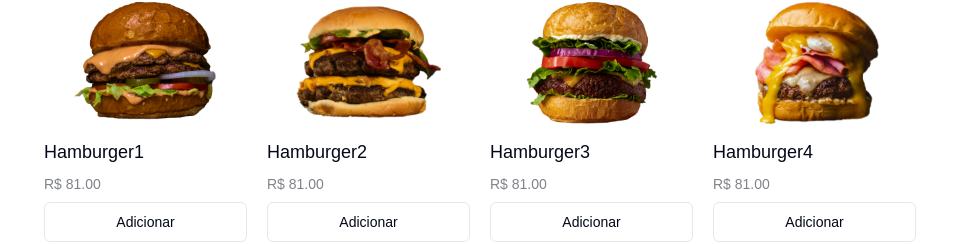
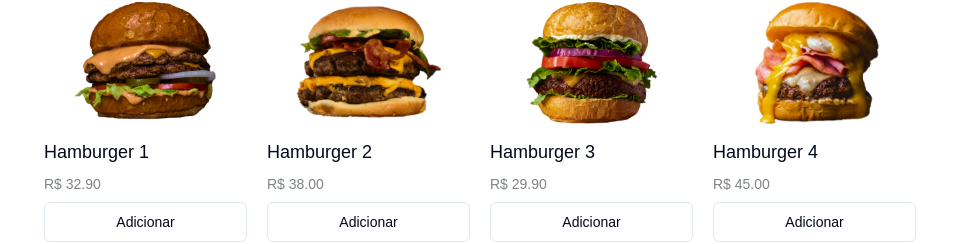
Before and after one commit to luiizJ/Sistema-de-Pedidos, a Next.js app: page / in a window 1280 px wide. Shown: the part 191-435 px from the top of the page, without its empty margins (160-1119 px from the left). Built offline with nearby package versions, Linux system fonts and the light colour scheme; no server answers.

Commit message:
feat: update product database with real descriptions and prices
Added descriptive content for all sushi, combo, burger, and temaki items. Adjusted price values to reflect real-world BRL market standards, improving the overall data quality for the SaaS product.

```diff
--- a/public/products.ts
+++ b/public/products.ts
@@ -1,221 +1,267 @@
 import { Product } from "@/types/product";
 
 export const products: Product[] = [
+  // --- SUSHI ---
   {
     id: 1,
-        category: 'sushi',
-        name: 'Sushi 1',
-        image: '/images/sushi/sushi1.png',
-        price: 49
+    category: "sushi",
+    name: "Sushi 1",
+    image: "/images/sushi/sushi1.png",
+    price: 24.9,
+    description:
+      "Uramaki clássico de salmão com cream cheese e cebolinha fresca.",
   },
   {
     id: 2,
-        category: 'sushi',
-        name: 'Sushi 2',
-        image: '/images/sushi/sushi2.png',
-        price: 49
+    category: "sushi",
+    name: "Sushi 2",
+    image: "/images/sushi/sushi2.png",
+    price: 22.0,
+    description: "Hossomaki de atum fresco com arroz temperado no ponto certo.",
   },
   {
     id: 3,
-        category: 'sushi',
-        name: 'Sushi 3',
-        image: '/images/sushi/sushi3.png',
-        price: 49
+    category: "sushi",
+    name: "Sushi 3",
+    image: "/images/sushi/sushi3.png",
+    price: 28.5,
+    description: "Niguiri de salmão maçaricado com um toque de azeite trufado.",
   },
   {
     id: 4,
-        category: 'sushi',
-        name: 'Sushi 4',
-        image: '/images/sushi/sushi4.png',
-        price: 49
+    category: "sushi",
+    name: "Sushi 4",
+    image: "/images/sushi/sushi4.png",
+    price: 32.0,
+    description: "Joy de salmão com geleia de pimenta artesanal e gergelim.",
   },
   {
     id: 5,
-        category: 'sushi',
-        name: 'Sushi 5',
-        image: '/images/sushi/sushi5.png',
-        price: 49
+    category: "sushi",
+    name: "Sushi 5",
+    image: "/images/sushi/sushi5.png",
+    price: 26.9,
+    description: "Uramaki de camarão empanado com crispy de couve por cima.",
   },
   {
     id: 6,
-        category: 'sushi',
-        name: 'Sushi 6',
-        image: '/images/sushi/sushi6.png',
-        price: 49
+    category: "sushi",
+    name: "Sushi 6",
+    image: "/images/sushi/sushi6.png",
+    price: 35.0,
+    description: "Sashimi de salmão premium cortado em lâminas perfeitas.",
   },
   {
     id: 7,
-        category: 'sushi',
-        name: 'Sushi 7',
-        image: '/images/sushi/sushi7.png',
-        price: 49
+    category: "sushi",
+    name: "Sushi 7",
+    image: "/images/sushi/sushi7.png",
+    price: 24.0,
+    description: "Hot roll crocante recheado com peixe branco e tarê.",
   },
   {
     id: 8,
-        category: 'sushi',
-        name: 'Sushi 8',
-        image: '/images/sushi/sushi8.png',
-        price: 49
+    category: "sushi",
+    name: "Sushi 8",
+    image: "/images/sushi/sushi8.png",
+    price: 29.9,
+    description: "Combinado especial de niguiris variados do chef.",
   },
   {
     id: 9,
-        category: 'sushi',
-        name: 'Sushi 9',
-        image: '/images/sushi/sushi9.png',
-        price: 49
+    category: "sushi",
+    name: "Sushi 9",
+    image: "/images/sushi/sushi9.png",
+    price: 19.9,
+    description: "Hossomaki de pepino e manga, opção leve e refrescante.",
   },
+
+  // --- COMBOS ---
   {
     id: 21,
-        category: 'pack',
-        name: 'Combo 1',
-        image: '/images/combo/combo1.png',
-        price: 81
+    category: "pack",
+    name: "Combo 1",
+    image: "/images/combo/combo1.png",
+    price: 89.9,
+    description: "Box com 20 peças variadas: Uramakis, Niguiris e Hossomakis.",
   },
   {
     id: 22,
-        category: 'pack',
-        name: 'Combo 2',
-        image: '/images/combo/combo2.png',
-        price: 81
+    category: "pack",
+    name: "Combo 2",
+    image: "/images/combo/combo2.png",
+    price: 75.0,
+    description: "Combinado de 15 peças focado em cortes de salmão premium.",
   },
   {
     id: 23,
-        category: 'pack',
-        name: 'Combo 3',
-        image: '/images/combo/combo3.png',
-        price: 81
+    category: "pack",
+    name: "Combo 3",
+    image: "/images/combo/combo3.png",
+    price: 98.0,
+    description:
+      "Mix Hot: 24 peças de sushis fritos e crocantes com molho tarê.",
   },
   {
     id: 24,
-        category: 'pack',
-        name: 'Combo 4',
-        image: '/images/combo/combo4.png',
-        price: 81
+    category: "pack",
+    name: "Combo 4",
+    image: "/images/combo/combo4.png",
+    price: 64.9,
+    description: "Combo Individual: 1 Temaki + 8 peças de Uramaki Salmão.",
   },
   {
     id: 25,
-        category: 'pack',
-        name: 'Combo 5',
-        image: '/images/combo/combo5.png',
-        price: 81
+    category: "pack",
+    name: "Combo 5",
+    image: "/images/combo/combo5.png",
+    price: 72.0,
+    description: "Especial Veg: 20 peças sem origem animal, ricas em sabor.",
   },
   {
     id: 26,
-        category: 'pack',
-        name: 'Combo 6',
-        image: '/images/combo/combo6.png',
-        price: 81
+    category: "pack",
+    name: "Combo 6",
+    image: "/images/combo/combo6.png",
+    price: 110.0,
+    description: "Degustação: 10 cortes de Sashimi e 10 Niguiris selecionados.",
   },
   {
     id: 27,
-        category: 'pack',
-        name: 'Combo 7',
-        image: '/images/combo/combo7.png',
-        price: 81
+    category: "pack",
+    name: "Combo 7",
+    image: "/images/combo/combo7.png",
+    price: 145.0,
+    description:
+      "Combo Casal: 30 peças variadas com o melhor do nosso cardápio.",
   },
   {
     id: 28,
-        category: 'pack',
-        name: 'Combo 8',
-        image: '/images/combo/combo8.png',
-        price: 81
+    category: "pack",
+    name: "Combo 8",
+    image: "/images/combo/combo8.png",
+    price: 55.0,
+    description: "Box executivo: 12 peças de sushis tradicionais + 1 Bebida.",
   },
   {
     id: 29,
-        category: 'pack',
-        name: 'Combo 9',
-        image: '/images/combo/combo9.png',
-        price: 81
+    category: "pack",
+    name: "Combo 9",
+    image: "/images/combo/combo9.png",
+    price: 180.0,
+    description: "Super Pack: 40 peças para compartilhar com a família toda.",
   },
+
+  // --- HAMBURGER ---
   {
     id: 30,
-        category: 'Hamburger',
-        name: 'Hamburger1',
-        image: '/images/Hamburger/burger1.png',
-        price: 81
+    category: "Hamburger",
+    name: "Hamburger 1",
+    image: "/images/Hamburger/burger1.png",
+    price: 32.9,
+    description: "Burger de 180g, queijo cheddar derretido e maionese da casa.",
   },
   {
     id: 31,
-        category: 'Hamburger',
-        name: 'Hamburger2',
-        image: '/images/Hamburger/burger2.png',
-        price: 81
+    category: "Hamburger",
+    name: "Hamburger 2",
+    image: "/images/Hamburger/burger2.png",
+    price: 38.0,
+    description:
+      "Bacon Lovers: 2 blends suculentos, muito bacon e queijo prato.",
   },
   {
     id: 32,
-        category: 'Hamburger',
-        name: 'Hamburger3',
-        image: '/images/Hamburger/burger3.png',
-        price: 81
+    category: "Hamburger",
+    name: "Hamburger 3",
+    image: "/images/Hamburger/burger3.png",
+    price: 29.9,
+    description: "Salad Burger: Carne artesanal, alface, tomate e cebola roxa.",
   },
   {
     id: 33,
-        category: 'Hamburger',
-        name: 'Hamburger4',
-        image: '/images/Hamburger/burger4.png',
-        price: 81
+    category: "Hamburger",
+    name: "Hamburger 4",
+    image: "/images/Hamburger/burger4.png",
+    price: 45.0,
+    description:
+      "Monstruoso: 3 carnes, triplo queijo e pão de brioche tostado.",
   },
+
+  // --- TEMAKI ---
   {
     id: 34,
-        category: 'Temaki',
-        name: 'Temaki1',
-        image: '/images/temaki/Temaki1.png',
-        price: 81
+    category: "Temaki",
+    name: "Temaki 1",
+    image: "/images/temaki/Temaki1.png",
+    price: 34.0,
+    description:
+      "Salmão em cubos com cream cheese e cebolinha em cone crocante.",
   },
   {
     id: 35,
-        category: 'Temaki',
-        name: 'Temaki',
-        image: '/images/temaki/Temaki2.png',
-        price: 81
+    category: "Temaki",
+    name: "Temaki 2",
+    image: "/images/temaki/Temaki2.png",
+    price: 36.9,
+    description: "Cone de Atum fresco picado com um toque leve de pimenta.",
   },
   {
     id: 36,
-        category: 'Temaki',
-        name: 'Temaki',
-        image: '/images/temaki/Temaki3.png',
-        price: 81
+    category: "Temaki",
+    name: "Temaki 3",
+    image: "/images/temaki/Temaki3.png",
+    price: 39.0,
+    description: "Temaki de camarão empanado com molho especial e gergelim.",
   },
   {
     id: 37,
-        category: 'Temaki',
-        name: 'Temaki',
-        image: '/images/temaki/Temaki4.png',
-        price: 81
+    category: "Temaki",
+    name: "Temaki 4",
+    image: "/images/temaki/Temaki4.png",
+    price: 32.0,
+    description: "Salmão Grelhado: Opção cozida com cream cheese e tarê.",
   },
   {
     id: 38,
-        category: 'Temaki',
-        name: 'Temaki',
-        image: '/images/temaki/Temaki5.png',
-        price: 81
+    category: "Temaki",
+    name: "Temaki 5",
+    image: "/images/temaki/Temaki5.png",
+    price: 28.0,
+    description: "Skin Roll: Cone de pele de salmão grelhada super crocante.",
   },
   {
     id: 39,
-        category: 'Temaki',
-        name: 'Temaki',
-        image: '/images/temaki/Temaki6.png',
-        price: 81
+    category: "Temaki",
+    name: "Temaki 6",
+    image: "/images/temaki/Temaki6.png",
+    price: 35.5,
+    description: "Mix Fish: Cone recheado com blend de salmão e peixe branco.",
   },
   {
     id: 40,
-        category: 'Temaki',
-        name: 'Temaki',
-        image: '/images/temaki/Temaki7.png',
-        price: 81
+    category: "Temaki",
+    name: "Temaki 7",
+    image: "/images/temaki/Temaki7.png",
+    price: 38.0,
+    description:
+      "Especial do Chef: Salmão maçaricado e raspas de limão siciliano.",
   },
   {
     id: 41,
-        category: 'Temaki',
-        name: 'Temaki',
-        image: '/images/temaki/Temaki8.png',
-        price: 81
+    category: "Temaki",
+    name: "Temaki 8",
+    image: "/images/temaki/Temaki8.png",
+    price: 31.9,
+    description: "Temaki de peixe branco empanado com maionese picante.",
   },
   {
     id: 42,
-        category: 'Temaki',
-        name: 'Temaki',
-        image: '/images/temaki/Temaki9.png',
-        price: 81
+    category: "Temaki",
+    name: "Temaki 9",
+    image: "/images/temaki/Temaki9.png",
+    price: 29.0,
+    description:
+      "California: Manga, pepino e kani para um sabor leve e tropical.",
   },
 ];
```
Lines whose indentation alone changed are shown as unchanged.
